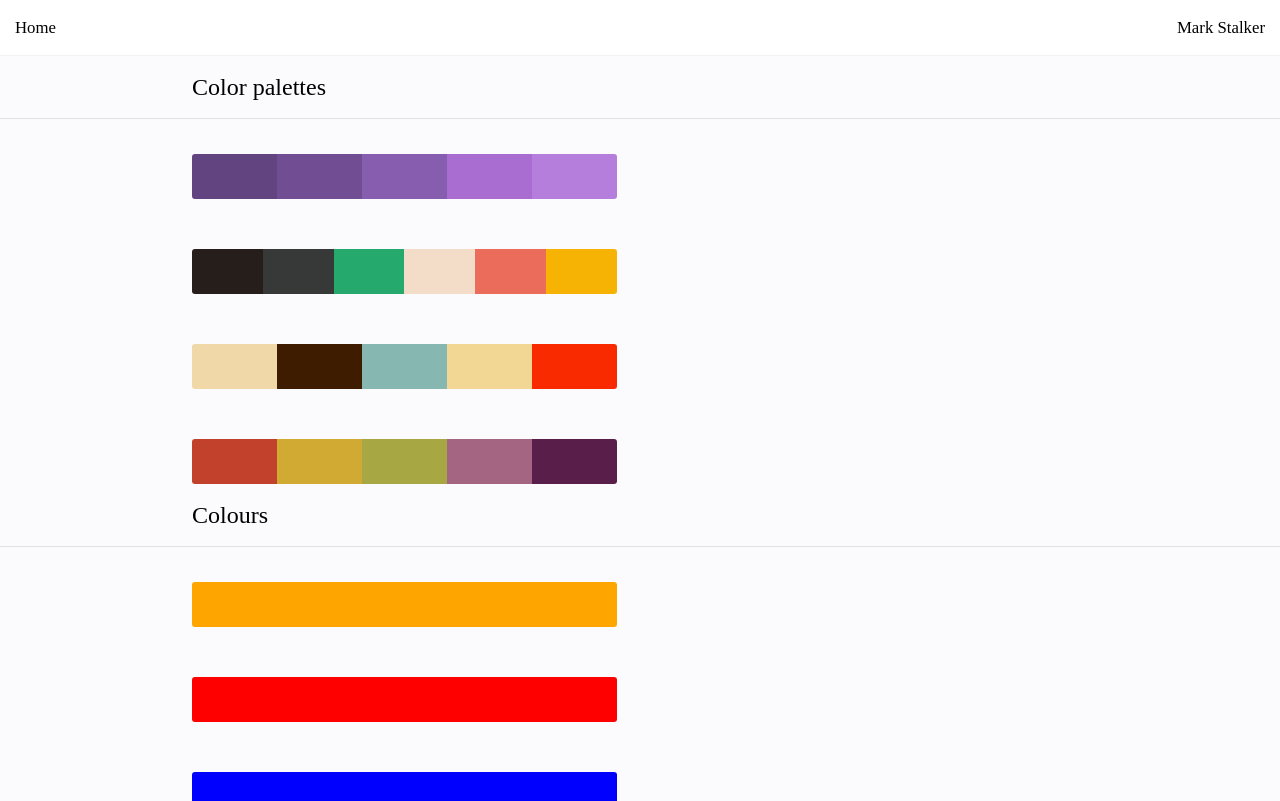
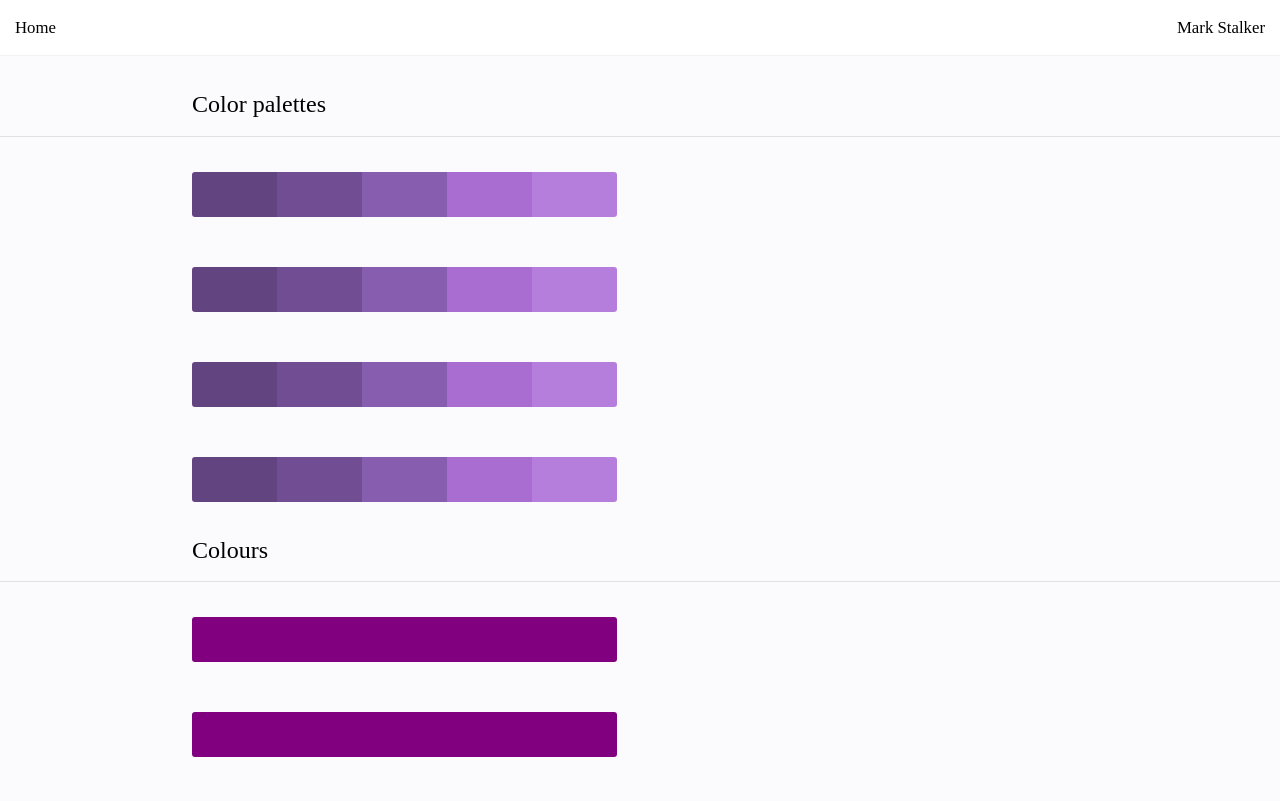
Before and after one commit to olchyk98/SlashPlus, a React (Create React App) app in the folder client/: page / in a window 1280 px wide. Built offline with nearby package versions, Linux system fonts and the light colour scheme.

Commit message:
Home page

```diff
--- a/client/src/pages/main/index.js
+++ b/client/src/pages/main/index.js
@@ -1,19 +1,13 @@
-import React, { Component } from 'react';
+import React, { Component, PureComponent } from 'react';
 import './main.css';
 
 import { Link } from 'react-router-dom';
 
 import links from '../../links';
 
-class Hero extends Component {
+class PalettesItem extends PureComponent {
 	render() {
 		return(
-			<div className="rn rn-sections">
-				{/* color palettes */}
-				<article className="rn-sections-item">
-					<Link to={ "/" } className="rn-sections-item-title">Color palettes</Link>
-					<div className="rn-sections-item_split" />
-					<div className="rn-sections-item-content grid">
 			<div className="rn-sections-item-palette">
 				{
 					[
@@ -27,66 +21,122 @@ class Hero extends Component {
 					))
 				}
 			</div>
-						<div className="rn-sections-item-palette">
-							{
-								[
-									"#261E1B",
-									"#373938",
-									"#26A96C",
-									"#F4DDC8",
-									"#EC6C5B",
-									"#F7B304"
-								].map((session, index) => (
-									<div key={ index } style={{ background: session }} />
-								))
+		);
 	}
-						</div>
-						<div className="rn-sections-item-palette">
-							{
-								["#f0d8a8","#3d1c00","#86b8b1","#f2d694","#fa2a00"].map((session, index) => (
-									<div key={ index } style={{ background: session }} />
-								))
 }
-						</div>
-						<div className="rn-sections-item-palette">
-							{
-								["#C2412D","#D1AA34","#A7A844","#A46583","#5A1E4A"].map((session, index) => (
-									<div key={ index } style={{ background: session }} />
-								))
-							}
-						</div>
+
+class Palettes extends PureComponent {
+	render() {
+		return(
+			<article className="rn-sections-item">
+				<Link to={ "/" } className="rn-sections-item-title">Color palettes</Link>
+				<div className="rn-sections-item_split" />
+				<div className="rn-sections-item-content grid">
+					<PalettesItem />
+					<PalettesItem />
+					<PalettesItem />
+					<PalettesItem />
 				</div>
 			</article>
-				{/* colours */}
+		);
+	}
+}
+
+class ColoursItem extends PureComponent {
+	render() {
+		return(
+			<div className="rn-sections-item-palette hov">
+				<div style={{ background: "purple" }} />
+			</div>
+		);
+	}
+}
+
+class Colours extends PureComponent {
+	render() {
+		return(
 			<article className="rn-sections-item">
 				<Link to={ "/" } className="rn-sections-item-title">Colours</Link>
 				<div className="rn-sections-item_split" />
 				<div className="rn-sections-item-content grid">
-						<div className="rn-sections-item-palette hov">
-							<div style={{ background: "orange" }} />
-						</div>
-						<div className="rn-sections-item-palette hov">
-							<div style={{ background: "red" }} />
-						</div>
-						<div className="rn-sections-item-palette hov">
-							<div style={{ background: "blue" }} />
-						</div>
-						<div className="rn-sections-item-palette hov">
-							<div style={{ background: "purple" }} />
-						</div>
+					<ColoursItem />
+					<ColoursItem />
+					<ColoursItem />
+					<ColoursItem />
 				</div>
 			</article>
-				{/* fonts */}
+		);
+	}
+}
+
+class FontsItem extends PureComponent {
+	render() {
+		return(
+			<button className="rn-sections-item-content-font definp" style={{ fontFamily: "Lato" }}>Lato</button>
+		);
+	}
+}
+
+class Fonts extends PureComponent {
+	render() {
+		return(
 			<article className="rn-sections-item">
 				<Link to={ "/" } className="rn-sections-item-title">Fonts</Link>
 				<div className="rn-sections-item_split" />
 				<div className="rn-sections-item-content flex">
-						<button className="rn-sections-item-content-font definp" style={{ fontFamily: "Quicksand" }}>Quicksand</button>
-						<button className="rn-sections-item-content-font definp" style={{ fontFamily: "Lato" }}>Lato</button>
-						<button className="rn-sections-item-content-font definp" style={{ fontFamily: "Roboto" }}>Roboto</button>
+					<FontsItem />
+					<FontsItem />
+					<FontsItem />
 				</div>
 			</article>
+		);
+	}
+}
+
+class ArticlesItem extends PureComponent {
+	render() {
+		return(
+			<div className="rn-sections-item-content-article">
+				<h4 className="rn-sections-item-content-article-title">Citrus Lentil Salad</h4>
+				<p className="rn-sections-item-content-article-content">
+					Lorem ipsum dolor sit amet, consectetur adipiscing elit. Donec aliquet pharetra augue, id blandit ex mattis ac. Quisque imperdiet commodo arcu ac euismod. Mauris vitae ligula id erat tempor sodales. Pellentesque habitant morbi tristique senectus et netus et malesuada fames ac turpis egestas.
+				</p>
+			</div>
+		);
+	}
+}
+
+class Articles extends PureComponent {
+	render() {
+		return(
+			<article className="rn-sections-item">
+				<Link to={ "/" } className="rn-sections-item-title">Articles</Link>
+				<div className="rn-sections-item_split" />
+				<div className="rn-sections-item-content flex">
+					<ArticlesItem />
+					<ArticlesItem />
+					<ArticlesItem />
+					<ArticlesItem />
+					<ArticlesItem />
+					<ArticlesItem />
+				</div>
+			</article>
+		);
+	}
+}
+
+class Hero extends Component {
+	render() {
+		return(
+			<div className="rn rn-sections">
+				{/* color palettes */}
+				<Palettes />
+				{/* colours */}
+				<Colours />
+				{/* fonts */}
+				<Fonts />
 				{/* articles */}
+				<Articles />
 			</div>
 		);
 	}
--- a/client/src/pages/main/main.css
+++ b/client/src/pages/main/main.css
@@ -4,7 +4,7 @@
 	padding-left:var(--padding);
 	padding-right:var(--padding);
 	position:relative;
-	margin-top:17.5px;
+	margin-top:35px;
 }
 
 .rn-sections-item_split {
@@ -33,7 +33,7 @@
 
 .rn-sections-item-content.grid {
 	display:grid;
-	grid-template-columns:repeat(auto-fit, minmax(245px, 425px));
+	grid-template-columns:repeat(auto-fill, minmax(245px, 425px));
 	grid-gap:50px;
 }
 
@@ -93,3 +93,29 @@
 .rn-sections-item-content-font:hover {
 	transform:scale(1.05);
 }
+
+.rn-sections-item-content-article {
+	display:flex;
+	flex-direction:column;
+	width:385px;
+	max-width:100%;
+	margin:20px;
+}
+
+.rn-sections-item-content-article-title {
+	margin:0;
+	margin-bottom:12.5px;
+	font-size:1.75rem;
+	color:black;
+	font-family:"Lato";
+	font-weight:500;
+}
+
+.rn-sections-item-content-article-content {
+	font-weight:100;
+	font-family:"Quicksand";
+	color:rgba(0, 0, 0, .65);
+	font-size:.9rem;
+	text-align:left;
+	margin:0;
+}
```
Lines whose indentation alone changed are shown as unchanged.
